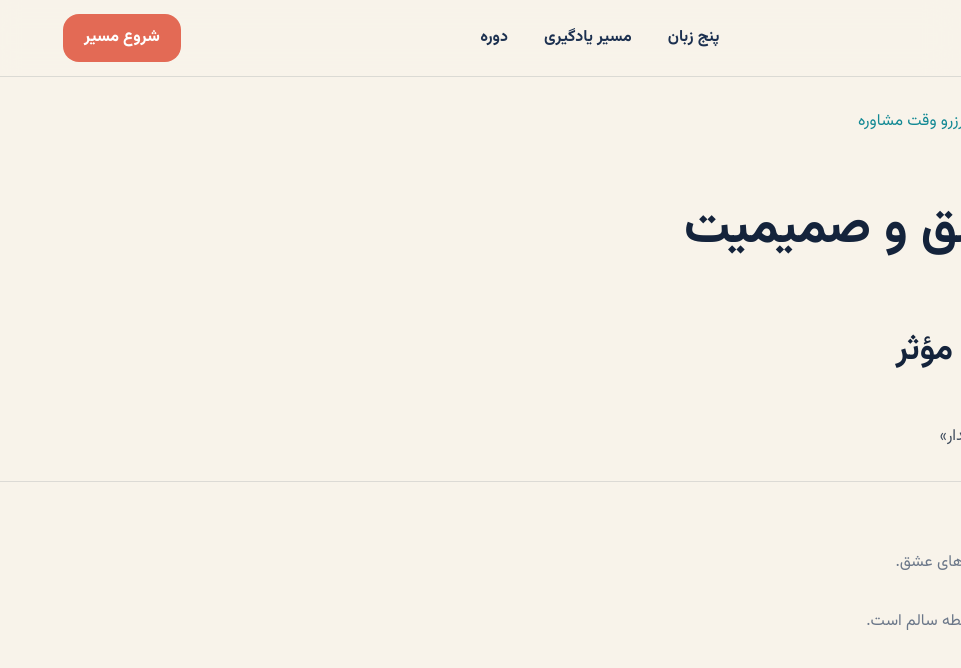
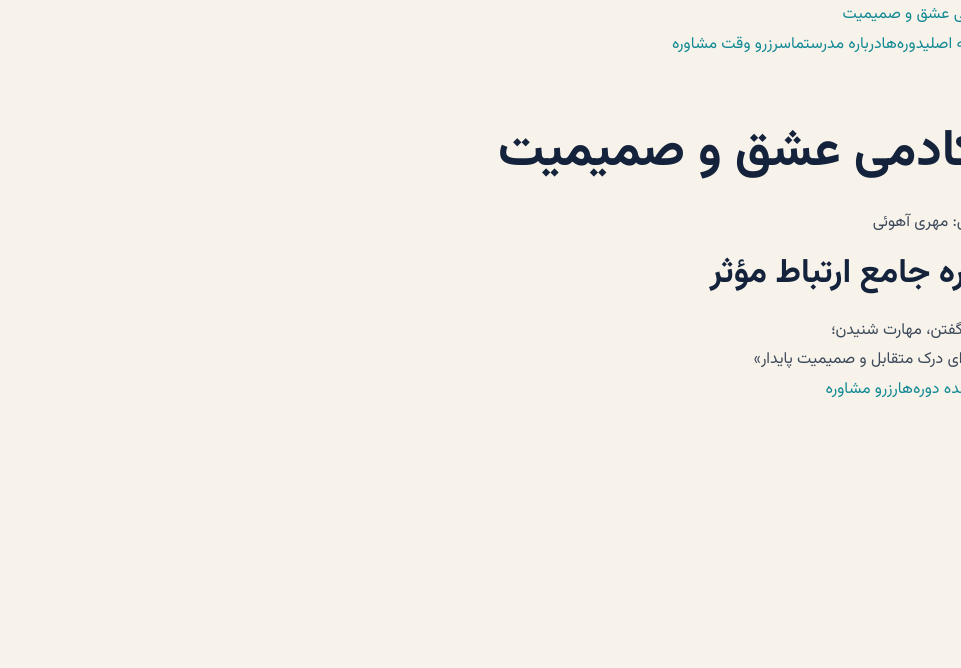
Before and after one commit to reyhanebehmaneshrad-cmd/Love-academy, a Next.js app: page / in a window 1280 px wide. Shown: the top 668 px of the page, without its empty margins (319-1280 px from the left). Built offline with nearby package versions, Linux system fonts and the light colour scheme.

Commit message:
Refactor layout by removing Header/Footer and imports
Removed unused imports and updated metadata description.

```diff
--- a/app/layout.tsx
+++ b/app/layout.tsx
@@ -1,26 +1,9 @@
 import type { Metadata } from "next";
-import { Vazirmatn } from "next/font/google";
 import "./globals.css";
-import Header from "@/components/Header";
-import Footer from "@/components/Footer";
-
-const vazir = Vazirmatn({
-  subsets: ["arabic"],
-  display: "swap",
-});
 
 export const metadata: Metadata = {
-  metadataBase: new URL("https://love-academy.ir"),
-  title: "آکادمی عشق و صمیمیت | پنج زبان یک رابطه",
-  description:
-    "مسیر یادگیری ارتباط مؤثر، صمیمیت و پنج زبان عشق برای ساختن رابطه‌ای آرام و پایدار.",
-  openGraph: {
-    title: "آکادمی عشق و صمیمیت",
-    description: "یادگیری عملی صمیمیت و ارتباط در رابطه.",
-    locale: "fa_IR",
-    type: "website",
-    url: "https://love-academy.ir",
-  },
+  title: "آکادمی عشق و صمیمیت",
+  description: "مسیر آرام شناخت زبان عشق و ساختن صمیمیت پایدار.",
 };
 
 export default function RootLayout({
@@ -30,11 +13,7 @@ export default function RootLayout({
 }) {
   return (
     <html lang="fa" dir="rtl">
-      <body className={vazir.className}>
-        <Header />
-        <main>{children}</main>
-        <Footer />
-      </body>
+      <body>{children}</body>
     </html>
   );
 }
```
